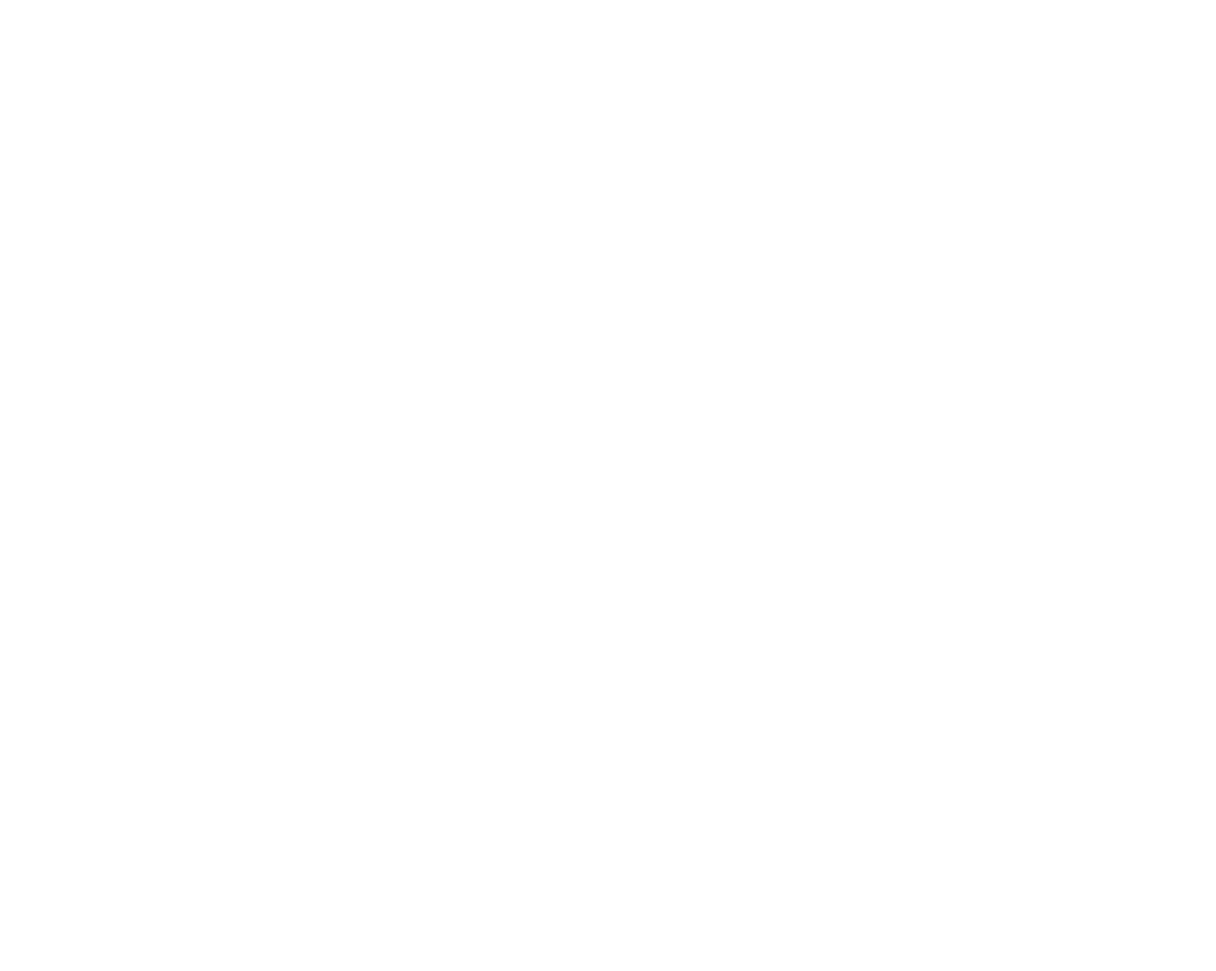
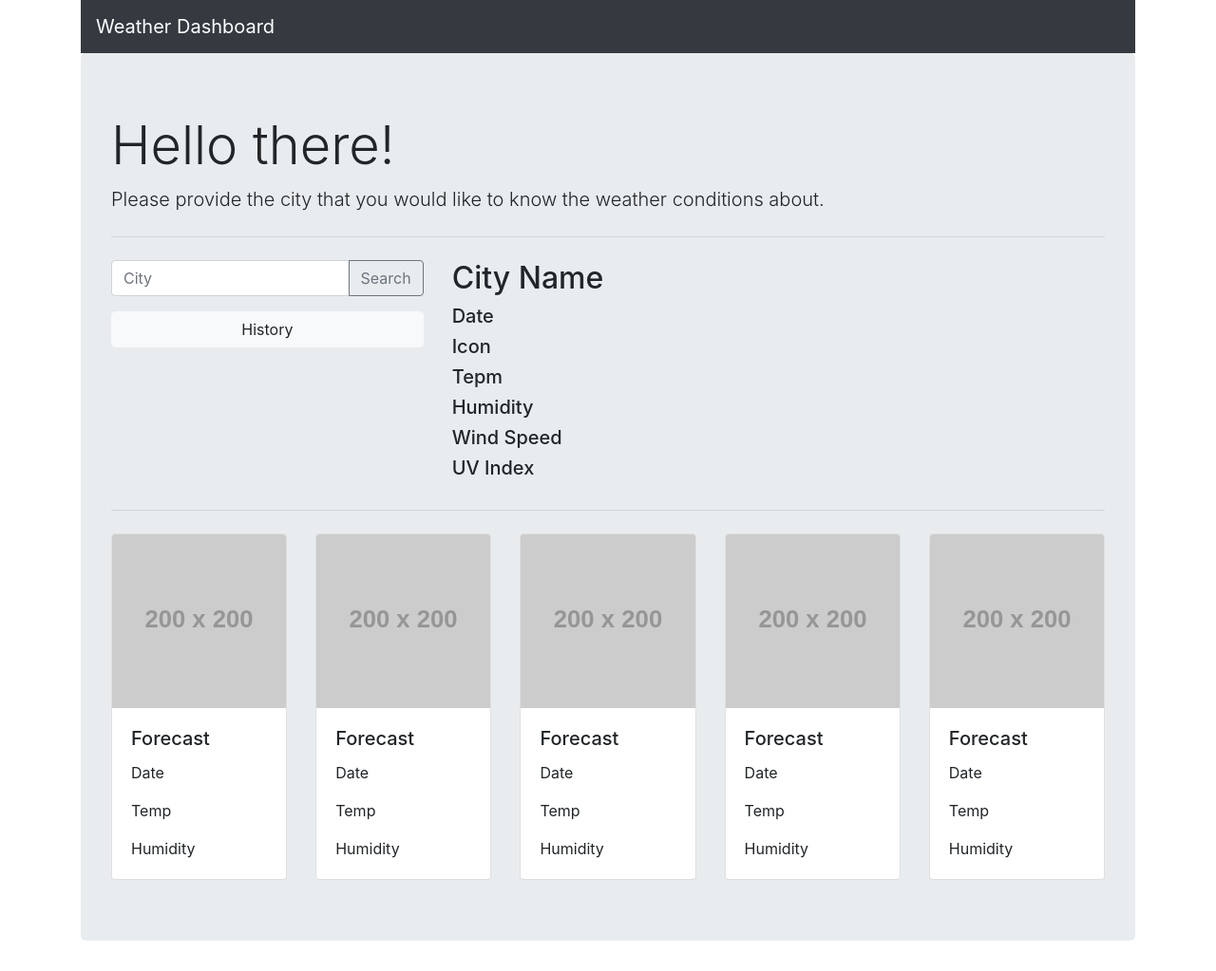
Before and after one commit to Braydon-Nelson/06-Weather-Dashboard, a plain HTML site: page index.html in a window 1280 px wide. Shown: the whole page at 95% size. Before the commit the page ends 800 px from the top, so only its background shows below. Drawn offline with nearby package versions, Linux system fonts and the light colour scheme; placeholder pictures from the web are drawn by us.

Commit message:
created basic layout of web app

```diff
--- a/index.html
+++ b/index.html
@@ -12,11 +12,111 @@
 </head>
 
 <body>
+    <div class="container">
+
+        <nav class="navbar navbar-dark bg-dark">
+            <a class="navbar-brand" href="#">Weather Dashboard</a>
+        </nav>
+
+        <div class="jumbotron">
+            <h1 class="display-4">Hello there!</h1>
+            <p class="lead">Please provide the city that you would like to know the weather conditions about.</p>
+            <hr class="my-4">
+
+            <div class="row">
+                <div class="col-4">
+                    <div class="input-group mb-3">
+                        <input type="text" class="form-control" placeholder="City" aria-label="City"
+                            aria-describedby="search">
+                        <div class="input-group-append">
+                            <button class="btn btn-outline-secondary" type="button" id="search">Search</button>
+                        </div>
+                    </div>
+
+                    <button type="button" class="btn btn-light form-control">History</button>
+
+                </div>
+                <div class="col-8">
+                    <h2>City Name</h2>
+                    <h5>Date</h5>
+                    <h5>Icon</h5>
+                    <h5>Tepm</h5>
+                    <h5>Humidity</h5>
+                    <h5>Wind Speed</h5>
+                    <h5>UV Index</h5>
+
+
+
+                </div>
+            </div>
+
+            <hr class="my-4">
+
+
+            <div class="row">
+                <div class="col">
+                    <div class="card">
+                        <img src="https://placehold.it/200x200" class="card-img-top" alt="...">
+                        <div class="card-body">
+                            <h5 class="card-title">Forecast</h5>
+                            <p class="card-text">Date</p>
+                            <p class="card-text">Temp</p>
+                            <p class="card-text">Humidity</p>
+                        </div>
+                    </div>
+                </div>
+                <div class="col">
+                    <div class="card">
+                        <img src="https://placehold.it/200x200" class="card-img-top" alt="...">
+                        <div class="card-body">
+                            <h5 class="card-title">Forecast</h5>
+                            <p class="card-text">Date</p>
+                            <p class="card-text">Temp</p>
+                            <p class="card-text">Humidity</p>
+                        </div>
+                    </div>
+                </div>
+                <div class="col">
+                    <div class="card">
+                        <img src="https://placehold.it/200x200" class="card-img-top" alt="...">
+                        <div class="card-body">
+                            <h5 class="card-title">Forecast</h5>
+                            <p class="card-text">Date</p>
+                            <p class="card-text">Temp</p>
+                            <p class="card-text">Humidity</p>
+                        </div>
+                    </div>
+                </div>
+                <div class="col">
+                    <div class="card">
+                        <img src="https://placehold.it/200x200" class="card-img-top" alt="...">
+                        <div class="card-body">
+                            <h5 class="card-title">Forecast</h5>
+                            <p class="card-text">Date</p>
+                            <p class="card-text">Temp</p>
+                            <p class="card-text">Humidity</p>
+                        </div>
+                    </div>
+                </div>
+                <div class="col">
+                    <div class="card">
+                        <img src="https://placehold.it/200x200" class="card-img-top" alt="...">
+                        <div class="card-body">
+                            <h5 class="card-title">Forecast</h5>
+                            <p class="card-text">Date</p>
+                            <p class="card-text">Temp</p>
+                            <p class="card-text">Humidity</p>
+                        </div>
+                    </div>
+                </div>
+            </div>
+        </div>
 
 
 
 
 
+    </div>
     <!-- JAVASCRIPT -->
     <script src="script.js"></script>
     <script src="https://code.jquery.com/jquery-3.4.1.slim.min.js"
```
